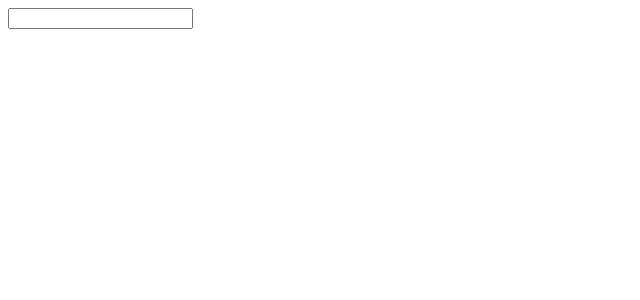
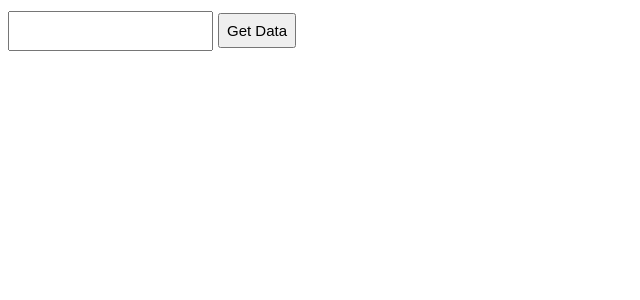
Before and after one commit to SinuxDev/useReducer-And-useEffect, a React (Create React App) app: page / in a window 1280 px wide. Shown: the top 300 px of the page, without its empty margins (0-640 px from the left). Built offline with nearby package versions, Linux system fonts and the light colour scheme.

Commit message:
SearchComplete

```diff
--- a/src/App.jsx
+++ b/src/App.jsx
@@ -1,11 +1,23 @@
-import { useEffect, useState } from "react";
+import { useState } from "react";
 
 function App() {
-    const [todos,setTodos] = useState([]);
+    const [id,setID] = useState("");
+
+    const getData = async (e) =>{
+      e.preventDefault();
+      const response = await fetch(`https://jsonplaceholder.typicode.com/todos/${id}`);
+      const data = await response.json();
+      console.log(data);
+    }
 
     return (
       <section>
-          <input type="text" />
+          <form action="" onSubmit={getData} >
+            <input type="text" value={id} onChange={(e)=>{
+              setID(e.target.value);
+            }} />
+            <button type="submit">Get Data</button>
+          </form>
       </section>
     );
 
--- a/src/index.css
+++ b/src/index.css
@@ -1,16 +1,10 @@
-table{
-  font-family: Arial, Helvetica, sans-serif;
-  border-collapse: collapse;
-  width: 100%;
+input{
+  font-size: 14px;
+  padding: 10px;
 }
 
-td,
-th{
-  border: 1px solid #dddddd;
-  text-align: left;
-  padding: 8px;
+button{
+  margin: 5px;
+  padding: 7px;
+  font-size: 15px;
 }
-
-tr:nth-child(even){
-  background-color: #dddddd;
-}
```
